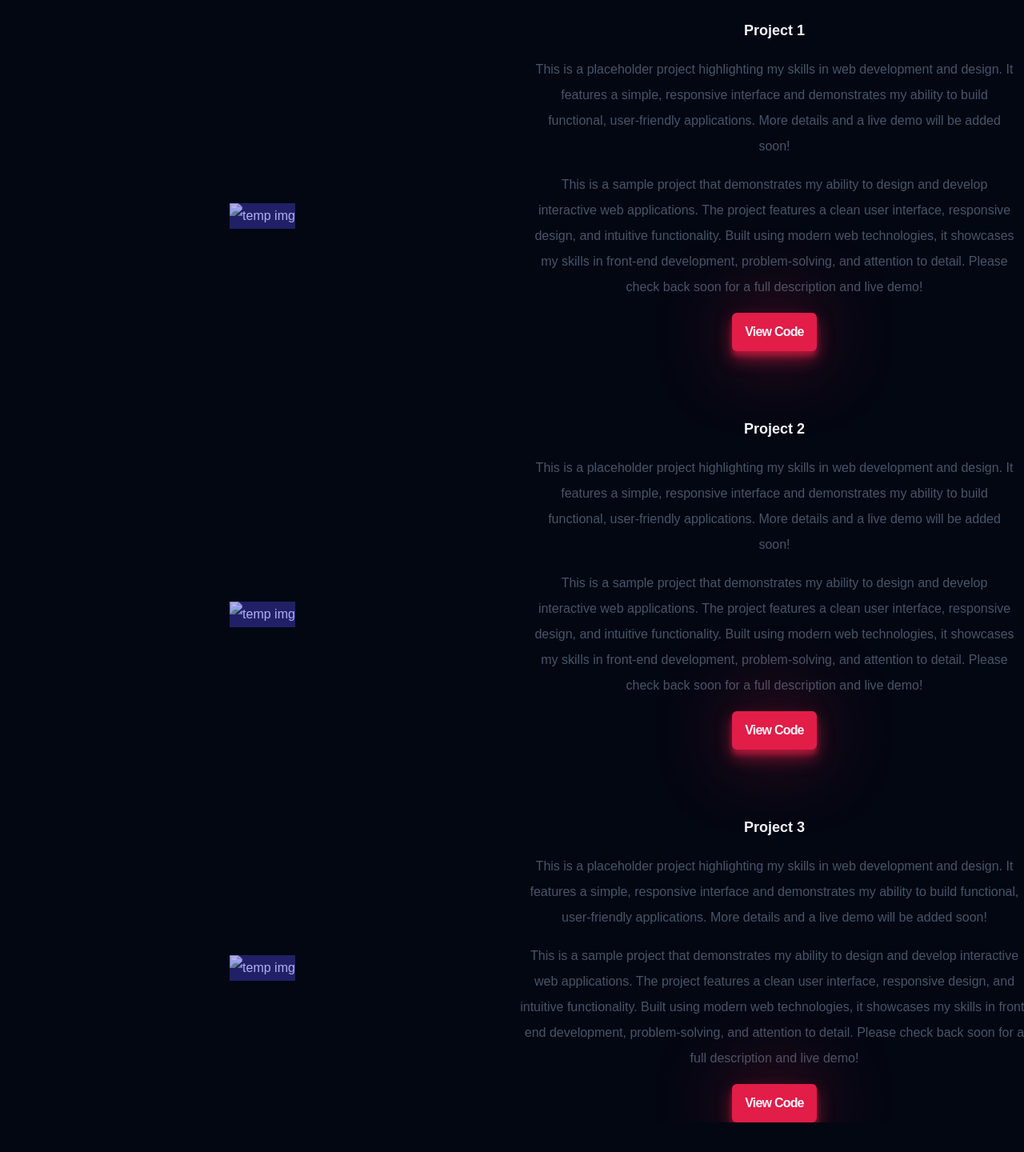
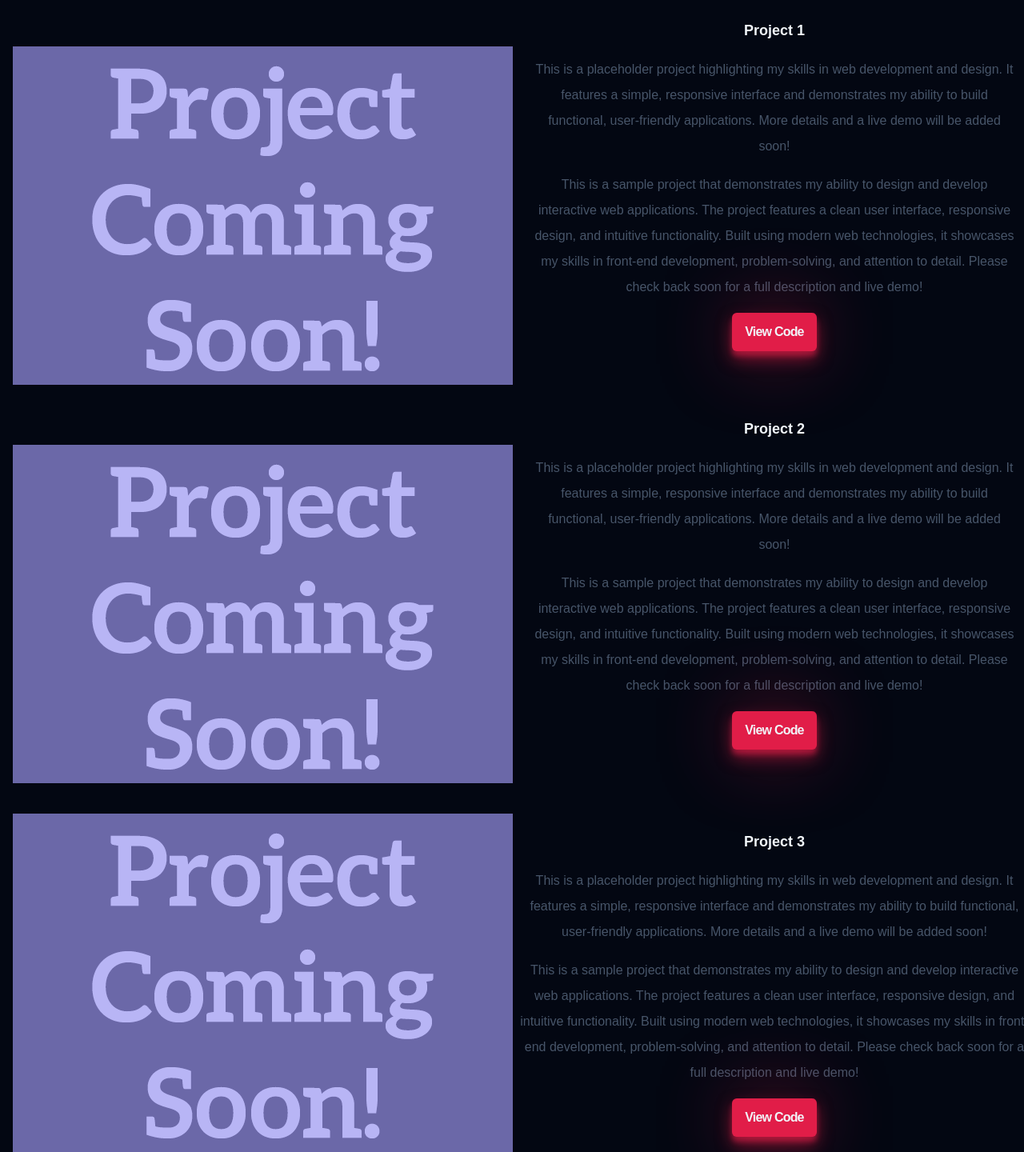
Before and after one commit to JTripple7s/CS_Portfolio_Web, a plain HTML site: page index.html in a window 1280 px wide. Shown: the part 2515-3955 px from the top of the page at 80% size. Before the commit the page ends 3918 px from the top, so only its background shows below. Drawn offline with Linux system fonts and the light colour scheme; the site is published under a folder, as on GitHub Pages, so addresses that start at the root find nothing; a web font is replaced by a local one.

Commit message:
changed img absolute path

```diff
--- a/index.html
+++ b/index.html
@@ -197,7 +197,7 @@
         <!-- project1 -->
         <h3 class="work__project-title">Project 1</h3>
         <div class="work__img-wrapper">
-          <img src="/images/Project-Coming-Soon-Placeholder-625x423.png" alt="temp img" />
+          <img src="images/Project-Coming-Soon-Placeholder-625x423.png" alt="temp img" />
         </div>
         <div class="work__project">
           <h3 class="work__project-subtitle">Project 1</h3>
@@ -217,7 +217,7 @@
         <!-- project2 -->
          <h3 class="work__project-title">Project 2</h3>
         <div class="work__img-wrapper">
-          <img src="/images/Project-Coming-Soon-Placeholder-625x423.png" alt="temp img" />
+          <img src="images/Project-Coming-Soon-Placeholder-625x423.png" alt="temp img" />
         </div>
         <div class="work__project">
           <h3 class="work__project-subtitle">Project 2</h3>
@@ -237,7 +237,7 @@
         <!-- project3 -->
          <h3 class="work__project-title">Project 3</h3>
         <div class="work__img-wrapper">
-          <img src="/images/Project-Coming-Soon-Placeholder-625x423.png" alt="temp img" />
+          <img src="images/Project-Coming-Soon-Placeholder-625x423.png" alt="temp img" />
         </div>
         <div class="work__project">
           <h3 class="work__project-subtitle">Project 3</h3>
```
